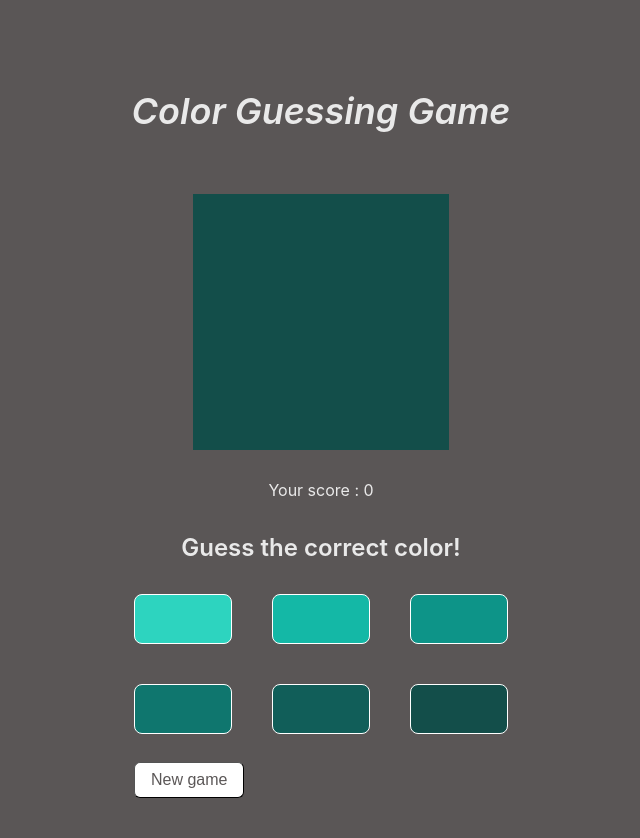
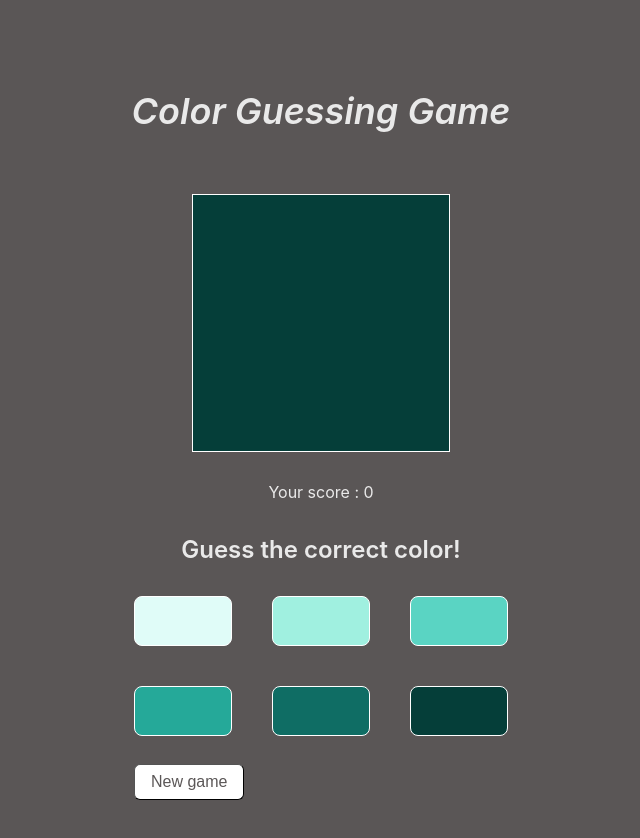
Before and after one commit to Moluno-xiii/color-game, a React (Vite) app: page / in a window 1280 px wide. Shown: the top 838 px of the page, without its empty margins (319-959 px from the left). Built offline with nearby package versions, Linux system fonts and the light colour scheme.

Commit message:
fix :added more distinct color palette

```diff
--- a/src/components/ColorGame.tsx
+++ b/src/components/ColorGame.tsx
@@ -12,6 +12,8 @@ const initialState = {
   userScore: 0,
   isUserOptionRight: "",
   userColor: "",
+  level: 1,
+  newGame: false,
 };
 
 type Actions =
@@ -22,7 +24,7 @@ type Actions =
 const reducer = (state: typeof initialState, action: Actions) => {
   switch (action.type) {
     case "NEW_GAME":
-      return { ...initialState };
+      return { ...initialState, newGame: true };
     case "NEXT_LEVEL": {
       const newColorObject = getRandomColorArray();
       return {
@@ -30,6 +32,7 @@ const reducer = (state: typeof initialState, action: Actions) => {
         randomColorArray: newColorObject,
         randomColor: getRandomColor(newColorObject),
         userColor: "",
+        newGame: false,
       };
     }
     case "USER_GUESS": {
@@ -40,6 +43,8 @@ const reducer = (state: typeof initialState, action: Actions) => {
         ...state,
         userColor: guessedColor,
         userScore: isGuessCorrect ? state.userScore + 1 : state.userScore,
+        level: isGuessCorrect ? state.level + 1 : state.level,
+        newGame: false,
       };
     }
     default:
@@ -48,8 +53,10 @@ const reducer = (state: typeof initialState, action: Actions) => {
 };
 
 const ColorGame: React.FC = () => {
-  const [{ userColor, userScore, randomColor, randomColorArray }, dispatch] =
-    useReducer(reducer, initialState);
+  const [
+    { userColor, userScore, randomColor, randomColorArray, level, newGame },
+    dispatch,
+  ] = useReducer(reducer, initialState);
 
   const handleUserGuess = (color: string) => {
     dispatch({ type: "USER_GUESS", payload: color });
@@ -60,10 +67,11 @@ const ColorGame: React.FC = () => {
   };
 
   useEffect(() => {
+    if (!level || newGame) return;
     setTimeout(() => {
       dispatch({ type: "NEXT_LEVEL" });
     }, 1000);
-  }, [userScore]);
+  }, [level]);
 
   return (
     <div className="colorGameContainer">
--- a/src/data.ts
+++ b/src/data.ts
@@ -20,271 +20,215 @@ const colors = [
   "brown",
   "pink",
 ];
+
 const colorsWithVariants = [
   {
     name: "teal",
     variants: [
-      // "#CCFBF1",
-      // "#99F6E4",
-      // "#5EEAD4",
-      "#2DD4BF",
-      "#14B8A6",
-      "#0D9488",
-      "#0F766E",
-      "#115E59",
-      "#134E4A",
+      "#E0FCF8",
+      "#A0F0E0",
+      "#5AD4C3",
+      "#25A999",
+      "#0F6D64",
+      "#053E39",
     ],
   },
   {
     name: "gray",
     variants: [
-      // "#F3F4F6",
-      // "#E5E7EB",
-      // "#D1D5DB",
-      "#9CA3AF",
-      "#6B7280",
-      "#4B5563",
-      "#374151",
-      "#1F2937",
-      "#111827",
+      "#F8F9FA",
+      "#D6D8DB",
+      "#A2A6AC",
+      "#6F767E",
+      "#40464D",
+      "#1C1E22",
     ],
   },
   {
     name: "red",
     variants: [
-      // "#FEE2E2",
-      // "#FECACA",
-      // "#FCA5A5",
-      "#F87171",
-      "#EF4444",
-      "#DC2626",
-      "#B91C1C",
-      "#991B1B",
-      "#7F1D1D",
+      "#FFD6D6",
+      "#FF9494",
+      "#FF4A4A",
+      "#D60000",
+      "#930000",
+      "#5C0000",
     ],
   },
   {
     name: "yellow",
     variants: [
-      // "#FEF9C3",
-      // "#FEF08A",
-      // "#FDE047",
-      "#FACC15",
-      "#EAB308",
-      "#CA8A04",
-      "#A16207",
-      "#854D0E",
-      "#713F12",
+      "#FFF7CC",
+      "#FFE066",
+      "#FFC000",
+      "#E08A00",
+      "#A35F00",
+      "#693D00",
     ],
   },
   {
     name: "green",
     variants: [
-      // "#DCFCE7",
-      // "#BBF7D0",
-      // "#86EFAC",
-      "#4ADE80",
-      "#22C55E",
-      "#16A34A",
-      "#15803D",
-      "#166534",
-      "#14532D",
+      "#DFFCD6",
+      "#A8F099",
+      "#63D45A",
+      "#2FA72A",
+      "#176A16",
+      "#0A3E0A",
     ],
   },
   {
     name: "blue",
     variants: [
-      // "#DBEAFE",
-      // "#BFDBFE",
-      // "#93C5FD",
-      "#60A5FA",
-      "#3B82F6",
-      "#2563EB",
-      "#1D4ED8",
-      "#1E40AF",
-      "#1E3A8A",
+      "#D6E9FF",
+      "#9CCBFF",
+      "#569AFF",
+      "#1463E0",
+      "#0D4693",
+      "#07295C",
     ],
   },
   {
     name: "purple",
     variants: [
-      // "#EDE9FE",
-      // "#DDD6FE",
-      // "#C4B5FD",
-      "#A78BFA",
-      "#8B5CF6",
-      "#7C3AED",
-      "#6D28D9",
-      "#5B21B6",
-      "#4C1D95",
+      "#E9D6FF",
+      "#C299FF",
+      "#8A52FF",
+      "#5A00E0",
+      "#3A0093",
+      "#24005C",
     ],
   },
   {
     name: "pink",
     variants: [
-      // "#FCE7F3",
-      // "#FBCFE8",
-      // "#F9A8D4",
-      "#F472B6",
-      "#EC4899",
-      "#DB2777",
-      "#BE185D",
-      "#9D174D",
-      "#831843",
+      "#FFD6E9",
+      "#FFA3C9",
+      "#FF6BA4",
+      "#E03472",
+      "#A11F50",
+      "#61112E",
     ],
   },
   {
     name: "violet",
     variants: [
-      // "#EDE9FE",
-      // "#DDD6FE",
-      // "#C4B5FD",
-      "#A78BFA",
-      "#8B5CF6",
-      "#7C3AED",
-      "#6D28D9",
-      "#5B21B6",
-      "#4C1D95",
+      "#E3D6FF",
+      "#B899FF",
+      "#845AFF",
+      "#5426E0",
+      "#351693",
+      "#1E0B5C",
     ],
   },
   {
     name: "amber",
     variants: [
-      // "#FEF3C7",
-      // "#FDE68A",
-      // "#FCD34D",
-      "#FBBF24",
-      "#F59E0B",
-      "#D97706",
-      "#B45309",
-      "#92400E",
-      "#78350F",
+      "#FFEBCC",
+      "#FFC766",
+      "#FF9900",
+      "#D87600",
+      "#9F5300",
+      "#653600",
     ],
   },
   {
     name: "lime",
     variants: [
-      // "#ECFCCB",
-      // "#D9F99D",
-      // "#BEF264",
-      "#A3E635",
-      "#84CC16",
-      "#65A30D",
-      "#4D7C0F",
-      "#3F6212",
-      "#365314",
+      "#E4FFCC",
+      "#C3FF66",
+      "#8CFF00",
+      "#5AD900",
+      "#3D9F00",
+      "#256300",
     ],
   },
   {
     name: "emerald",
     variants: [
-      // "#D1FAE5",
-      // "#A7F3D0",
-      // "#6EE7B7",
-      "#34D399",
-      "#10B981",
-      "#059669",
-      "#047857",
-      "#065F46",
-      "#064E3B",
+      "#D6FFE9",
+      "#99FFC3",
+      "#52FF99",
+      "#00E063",
+      "#00933D",
+      "#005C25",
     ],
   },
   {
     name: "indigo",
     variants: [
-      // "#E0E7FF",
-      // "#C7D2FE",
-      // "#A5B4FC",
-      "#818CF8",
-      "#6366F1",
-      "#4F46E5",
-      "#4338CA",
-      "#3730A3",
-      "#312E81",
+      "#D6E0FF",
+      "#99B3FF",
+      "#5273FF",
+      "#1F40E0",
+      "#142A93",
+      "#0C185C",
     ],
   },
   {
     name: "fuchsia",
     variants: [
-      // "#FAE8FF",
-      // "#F5D0FE",
-      // "#F0ABFC",
-      "#E879F9",
-      "#D946EF",
-      "#C026D3",
-      "#A21CAF",
-      "#86198F",
-      "#701A75",
+      "#FFD6FC",
+      "#FF99F0",
+      "#FF52D4",
+      "#E000A8",
+      "#93007A",
+      "#5C004D",
     ],
   },
   {
     name: "rose",
     variants: [
-      // "#FFE4E6",
-      // "#FECDD3",
-      // "#FDA4AF",
-      "#FB7185",
-      "#F43F5E",
-      "#E11D48",
-      "#BE123C",
-      "#9F1239",
-      "#881337",
+      "#FFD6D9",
+      "#FFA3B3",
+      "#FF6B87",
+      "#E03452",
+      "#A11F37",
+      "#61111E",
     ],
   },
   {
     name: "slate",
     variants: [
-      // "#F1F5F9",
-      // "#E2E8F0",
-      // "#CBD5E1",
-      "#94A3B8",
-      "#64748B",
-      "#475569",
-      "#334155",
-      "#1E293B",
-      "#0F172A",
+      "#F2F5F9",
+      "#D9DFE8",
+      "#AEB7C2",
+      "#727D8A",
+      "#47515B",
+      "#252A31",
     ],
   },
   {
     name: "zinc",
     variants: [
-      // "#FAFAFA",
-      // "#F4F4F5",
-      // "#E4E4E7",
-      "#D4D4D8",
-      "#A1A1AA",
-      "#71717A",
-      "#52525B",
-      "#3F3F46",
-      "#27272A",
+      "#F8F8F8",
+      "#D8D8D8",
+      "#A0A0A0",
+      "#727272",
+      "#404040",
+      "#202020",
     ],
   },
   {
     name: "neutral",
     variants: [
-      // "#F5F5F5",
-      // "#E5E5E5",
-      // "#D4D4D4",
+      "#F5F5F5",
+      "#D6D6D6",
       "#A3A3A3",
       "#737373",
       "#525252",
-      "#404040",
-      "#262626",
-      "#171717",
+      "#292929",
     ],
   },
   {
     name: "stone",
     variants: [
-      // "#FAF5F0",
-      // "#F5EDE6",
-      // "#E7D9CC",
-      "#D0BBA3",
-      "#B8997D",
-      "#927056",
-      "#73503E",
-      "#5A3C2D",
-      "#462D20",
+      "#F4EEE9",
+      "#DDC9B9",
+      "#B99786",
+      "#8C6A5C",
+      "#64473F",
+      "#3D2B27",
     ],
   },
 ];
--- a/src/index.css
+++ b/src/index.css
@@ -122,6 +122,7 @@
 .colorBox {
   width: 8rem;
   height: 8rem;
+  border: 1px solid white;
 }
 
 .gameInstructions {
```
